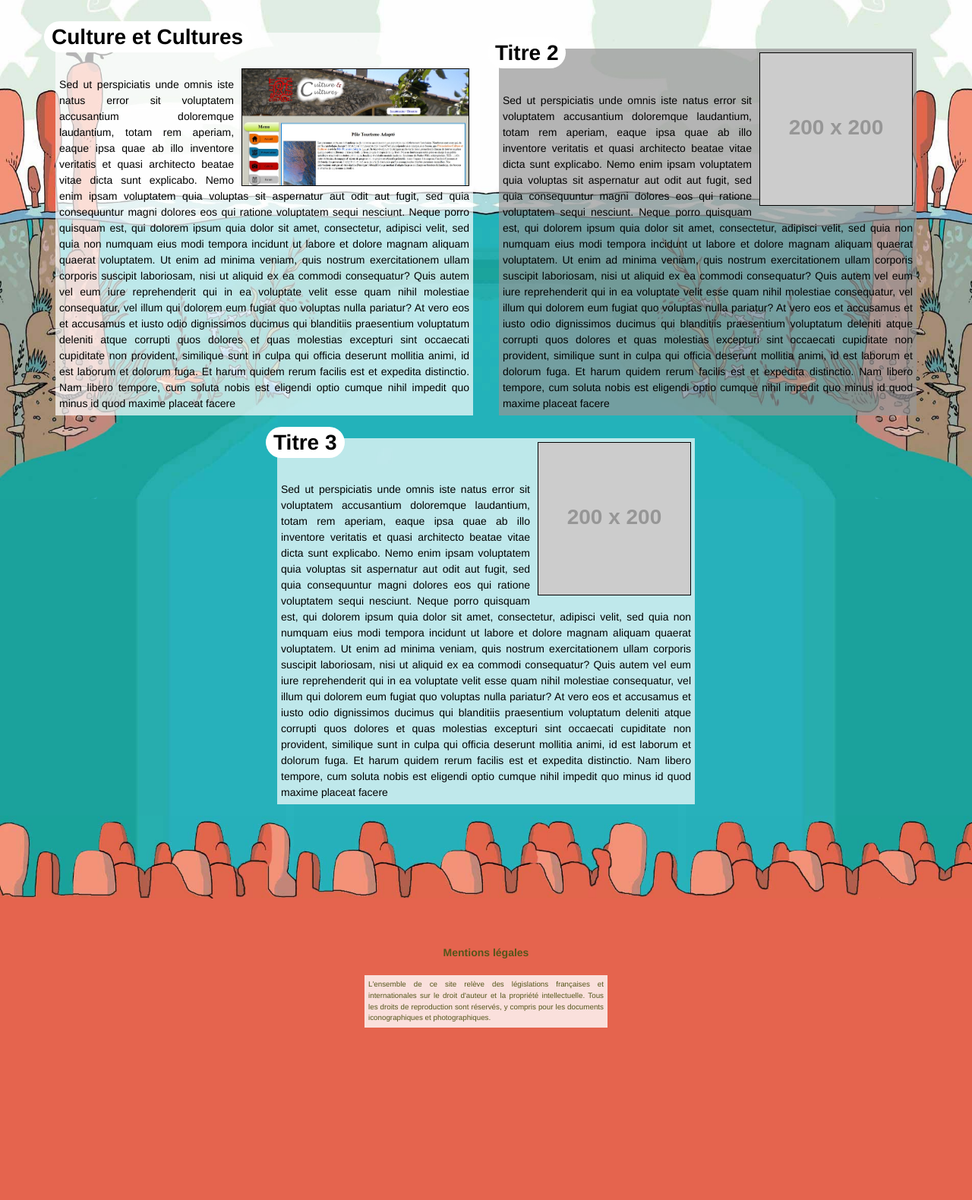
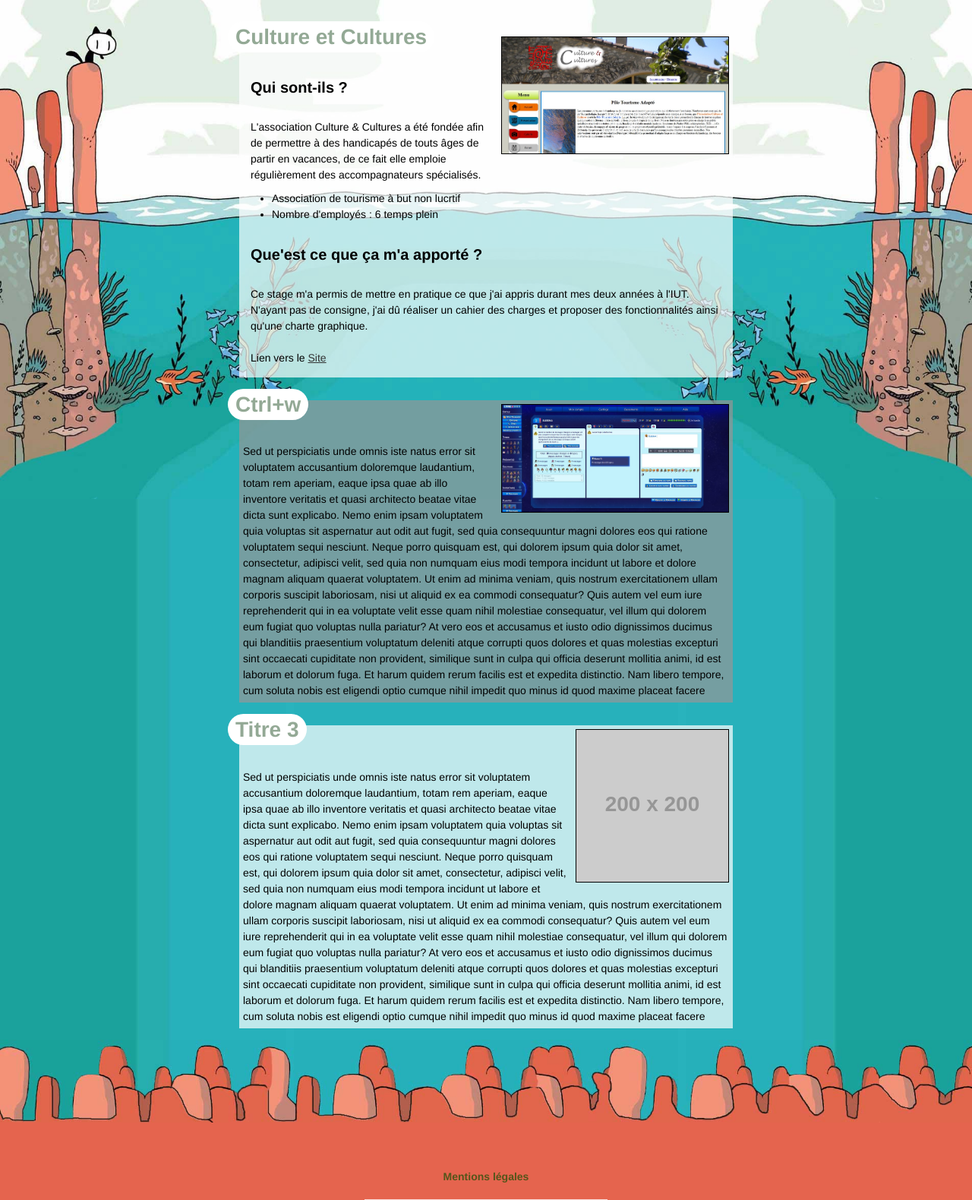
Before and after one commit to FlorianPerrot/florian-perrot.fr, a PHP site: template web/views/base.twig in a window 1280 px wide. Shown: the part 217-1797 px from the top of the page at 76% size. Before the commit the page ends 1570 px from the top, so only its background shows below. Run offline with PHP 8.4, Linux system fonts and the light colour scheme; the template is opened without the code that fills it, so the values that code supplies are empty; grey boxes labelled with a size stand in for pictures from a placeholder-image service; style sheets or scripts are compiled from the project's sources; some libraries are stand-ins or nearby versions.

Commit message:
Publication du premier article et choix de la couleur pour le titre des articles

```diff
--- a/web/views/base.twig
+++ b/web/views/base.twig
@@ -54,8 +54,27 @@
     </header>
 
     <main>
-        <div class="bloc-article"> <h2>Culture et Cultures</h2> <div class="image"><img src="{{ asset('/views/img/c&c.jpg') }}" /></div> <p> Sed ut perspiciatis unde omnis iste natus error sit voluptatem accusantium doloremque laudantium, totam rem aperiam, eaque ipsa quae ab illo inventore veritatis et quasi architecto beatae vitae dicta sunt explicabo. Nemo enim ipsam voluptatem quia voluptas sit aspernatur aut odit aut fugit, sed quia consequuntur magni dolores eos qui ratione voluptatem sequi nesciunt. Neque porro quisquam est, qui dolorem ipsum quia dolor sit amet, consectetur, adipisci velit, sed quia non numquam eius modi tempora incidunt ut labore et dolore magnam aliquam quaerat voluptatem. Ut enim ad minima veniam, quis nostrum exercitationem ullam corporis suscipit laboriosam, nisi ut aliquid ex ea commodi consequatur? Quis autem vel eum iure reprehenderit qui in ea voluptate velit esse quam nihil molestiae consequatur, vel illum qui dolorem eum fugiat quo voluptas nulla pariatur? At vero eos et accusamus et iusto odio dignissimos ducimus qui blanditiis praesentium voluptatum deleniti atque corrupti quos dolores et quas molestias excepturi sint occaecati cupiditate non provident, similique sunt in culpa qui officia deserunt mollitia animi, id est laborum et dolorum fuga. Et harum quidem rerum facilis est et expedita distinctio. Nam libero tempore, cum soluta nobis est eligendi optio cumque nihil impedit quo minus id quod maxime placeat facere </p></div>
-        <div class="bloc-article"> <h2>Titre 2</h2> <div class="image"><img src="http://dummyimage.com/200/c2c2c2/000000.jpg" /></div> <p> Sed ut perspiciatis unde omnis iste natus error sit voluptatem accusantium doloremque laudantium, totam rem aperiam, eaque ipsa quae ab illo inventore veritatis et quasi architecto beatae vitae dicta sunt explicabo. Nemo enim ipsam voluptatem quia voluptas sit aspernatur aut odit aut fugit, sed quia consequuntur magni dolores eos qui ratione voluptatem sequi nesciunt. Neque porro quisquam est, qui dolorem ipsum quia dolor sit amet, consectetur, adipisci velit, sed quia non numquam eius modi tempora incidunt ut labore et dolore magnam aliquam quaerat voluptatem. Ut enim ad minima veniam, quis nostrum exercitationem ullam corporis suscipit laboriosam, nisi ut aliquid ex ea commodi consequatur? Quis autem vel eum iure reprehenderit qui in ea voluptate velit esse quam nihil molestiae consequatur, vel illum qui dolorem eum fugiat quo voluptas nulla pariatur? At vero eos et accusamus et iusto odio dignissimos ducimus qui blanditiis praesentium voluptatum deleniti atque corrupti quos dolores et quas molestias excepturi sint occaecati cupiditate non provident, similique sunt in culpa qui officia deserunt mollitia animi, id est laborum et dolorum fuga. Et harum quidem rerum facilis est et expedita distinctio. Nam libero tempore, cum soluta nobis est eligendi optio cumque nihil impedit quo minus id quod maxime placeat facere </p></div>
+        <div class="bloc-article"> <h2>Culture et Cultures</h2> <div class="image"><img src="{{ asset('/views/img/c&c.jpg') }}" /></div>
+            <div class="text-article">
+                <h4>Qui sont-ils ?</h4>
+                <p>
+                    L'association Culture & Cultures a été fondée afin de permettre à des handicapés de touts âges de
+                    partir en vacances, de ce fait elle emploie régulièrement des accompagnateurs spécialisés.
+                    <br/>
+                    <ul>
+                        <li>Association de tourisme à but non lucrtif</li>
+                        <li>Nombre d'employés : 6 temps plein</li>
+                    </ul>
+                </p>
+
+                <h4>Que'est ce que ça m'a apporté ?</h4>
+                <p>Ce stage m'a permis de mettre en pratique ce que j'ai appris durant mes deux années à l'IUT.
+                    N'ayant pas de consigne, j'ai dû réaliser un cahier des charges et proposer des fonctionnalités ainsi
+                    qu'une charte graphique.<br/><br/>
+                    Lien vers le <a href="http://asso-cultureetcultures.com/">Site</a>
+            </div>
+        </div>
+        <div class="bloc-article"> <h2>Ctrl+w</h2> <div class="image"><img src="{{ asset('/views/img/mush.jpg') }}" /></div> <p> Sed ut perspiciatis unde omnis iste natus error sit voluptatem accusantium doloremque laudantium, totam rem aperiam, eaque ipsa quae ab illo inventore veritatis et quasi architecto beatae vitae dicta sunt explicabo. Nemo enim ipsam voluptatem quia voluptas sit aspernatur aut odit aut fugit, sed quia consequuntur magni dolores eos qui ratione voluptatem sequi nesciunt. Neque porro quisquam est, qui dolorem ipsum quia dolor sit amet, consectetur, adipisci velit, sed quia non numquam eius modi tempora incidunt ut labore et dolore magnam aliquam quaerat voluptatem. Ut enim ad minima veniam, quis nostrum exercitationem ullam corporis suscipit laboriosam, nisi ut aliquid ex ea commodi consequatur? Quis autem vel eum iure reprehenderit qui in ea voluptate velit esse quam nihil molestiae consequatur, vel illum qui dolorem eum fugiat quo voluptas nulla pariatur? At vero eos et accusamus et iusto odio dignissimos ducimus qui blanditiis praesentium voluptatum deleniti atque corrupti quos dolores et quas molestias excepturi sint occaecati cupiditate non provident, similique sunt in culpa qui officia deserunt mollitia animi, id est laborum et dolorum fuga. Et harum quidem rerum facilis est et expedita distinctio. Nam libero tempore, cum soluta nobis est eligendi optio cumque nihil impedit quo minus id quod maxime placeat facere </p></div>
         <div class="bloc-article"> <h2>Titre 3</h2> <div class="image"><img src="http://dummyimage.com/200/c2c2c2/000000.jpg" /></div> <p> Sed ut perspiciatis unde omnis iste natus error sit voluptatem accusantium doloremque laudantium, totam rem aperiam, eaque ipsa quae ab illo inventore veritatis et quasi architecto beatae vitae dicta sunt explicabo. Nemo enim ipsam voluptatem quia voluptas sit aspernatur aut odit aut fugit, sed quia consequuntur magni dolores eos qui ratione voluptatem sequi nesciunt. Neque porro quisquam est, qui dolorem ipsum quia dolor sit amet, consectetur, adipisci velit, sed quia non numquam eius modi tempora incidunt ut labore et dolore magnam aliquam quaerat voluptatem. Ut enim ad minima veniam, quis nostrum exercitationem ullam corporis suscipit laboriosam, nisi ut aliquid ex ea commodi consequatur? Quis autem vel eum iure reprehenderit qui in ea voluptate velit esse quam nihil molestiae consequatur, vel illum qui dolorem eum fugiat quo voluptas nulla pariatur? At vero eos et accusamus et iusto odio dignissimos ducimus qui blanditiis praesentium voluptatum deleniti atque corrupti quos dolores et quas molestias excepturi sint occaecati cupiditate non provident, similique sunt in culpa qui officia deserunt mollitia animi, id est laborum et dolorum fuga. Et harum quidem rerum facilis est et expedita distinctio. Nam libero tempore, cum soluta nobis est eligendi optio cumque nihil impedit quo minus id quod maxime placeat facere </p></div>
     </main>
 
--- a/web/views/css/bottom_page.css
+++ b/web/views/css/bottom_page.css
@@ -26,18 +26,22 @@ main {
   main .bloc-article {
     margin: 15px;
     padding: 5px;
-    text-align: justify;
-    max-width: 550px;
+    text-align: left;
+    max-width: 650px;
     display: inline-block; }
+    main .bloc-article .text-article {
+      margin: 10px; }
     main .bloc-article .image {
       text-align: center;
       float: right;
-      margin-left: 10px;
-      max-width: 300px;
-      max-height: 400px; }
+      margin-left: 10px; }
       main .bloc-article .image img {
+        max-width: 300px;
+        max-height: 400px;
+        display: inline;
         border: black solid 1px; }
     main .bloc-article h2 {
+      color: rgba(141, 164, 143, 0.95);
       display: inline;
       position: relative;
       top: -20px;
--- a/web/views/css/bottom_page.sass
+++ b/web/views/css/bottom_page.sass
@@ -27,19 +27,22 @@ main
   .bloc-article
     margin: 15px
     padding: 5px
-
-    text-align: justify
-    max-width: 550px
+    text-align: left
+    max-width: 650px
     display: inline-block
+    .text-article
+      margin: 10px
     .image
       text-align: center
       float: right
       margin-left: 10px
-      max-width: 300px
-      max-height: 400px
       img
+        max-width: 300px
+        max-height: 400px
+        display: inline
         border: black solid 1px
     h2
+      color: rgba(141, 164, 143, 0.95)
       display: inline
       position: relative
       top: -20px
```
Also changed, not shown: web/views/img/mush.jpg (added), 1 other file.
